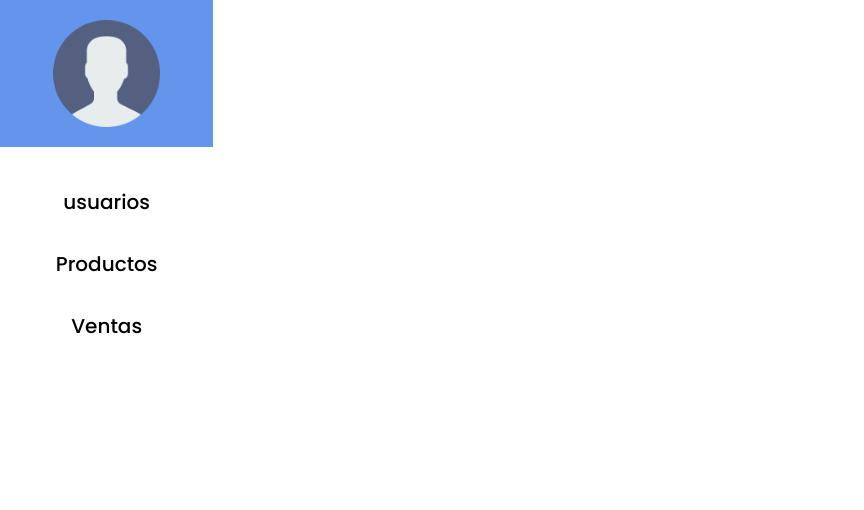
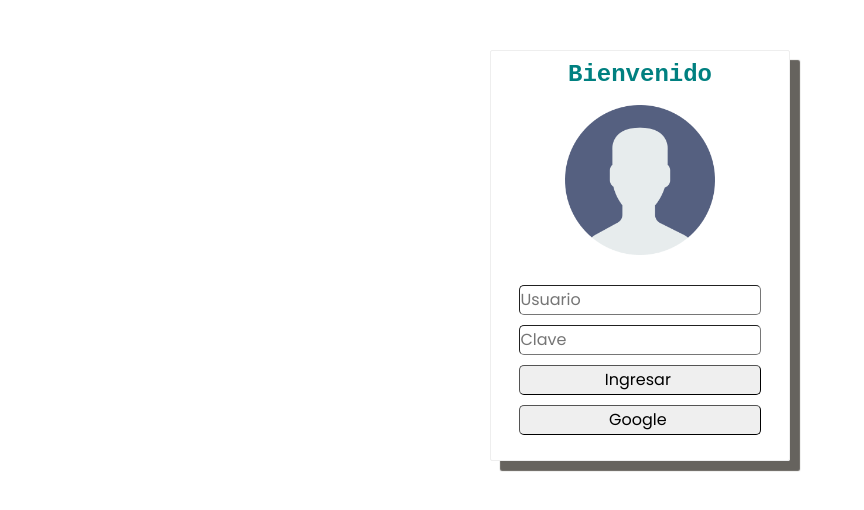
Before and after one commit to Alejo-Nino95/Proyecto-C3-Grupo-16, a React (Create React App) app in the folder proyecto-react/: page / in a window 1280 px wide. Shown: the top 510 px of the page, without its empty margins (0-864 px from the left). Built offline with nearby package versions, Linux system fonts and the light colour scheme.

Commit message:
cambios en los componentes y rutas

```diff
--- a/proyecto-react/src/components/Login.css
+++ b/proyecto-react/src/components/Login.css
@@ -1,3 +1,4 @@
+
 
 
 .Login{
@@ -13,18 +14,21 @@
     border-style: solid ;
     border-width: 1px;
     padding: 5px;
-    background-color: white;
-    border-radius: 10px;
     width: 300px;
+    box-shadow: rgb(102, 99, 94) 10px 10px 1px;
+    border-radius: 2px;
+    border-style: groove;
 }
 .contenedor-login h4{
     text-align: center;
     margin:auto;
-    background-color: rgb(0, 0, 0);
     color: white;
     padding: 5px;
     margin-bottom: 10px;
-    width: 80%;
+    width: 100%;
+    color: teal;
+    font-weight: bolder;
+    font-family: monospace;
     border-radius: 5px;
 }
 
@@ -38,15 +42,16 @@
     border-radius: 10px;
 }
 
-.img-login{
+
+
+.img-lo{
     display: flex;
     flex-direction: row;
     justify-content: center;
     margin-bottom: 10px;
-
 }
 
-.img-login img{
+.img-lo img{
 
     width: 150px;
 
@@ -58,15 +63,15 @@
     width: 90%;
     border-radius: 5px;
     border-width: 1px;
-    border-color: teal;
 }
+
+
 
 @media(max-width:400px){
     .contenedor-login{
         border-style: solid ;
         border-width: 1px;
         padding: 10px;
-        background-color: white;
         border-top-left-radius: 10px;
         border-bottom-right-radius: 10px;
         width: 80%;
--- a/proyecto-react/src/components/Login.jsx
+++ b/proyecto-react/src/components/Login.jsx
@@ -3,17 +3,28 @@ import ReactDOM from 'react-dom';
 import './Login.css';
 import logo from '../imagenes/logo.png';
 
-function Login() {
+
+class Login extends React.Component{
+  constructor(props){
+    super(props)
+  }
+
+
+  validarIngreso = () => {
+    this.props.history.push('/main')
+  }
+
+  render(){
     return (
       <div className="Login">
         <div className="contenedor-login">
           <h4>Bienvenido</h4>
-         <div className="img-login">
+         <div className="img-lo">
            <img src={logo} alt="" />
          </div>
 
          <div className="form-login">
-           <form action="">
+           <form action="" onSubmit={this.validarIngreso}>
             <input type="text" placeholder="Usuario" />
             <input type="password"  placeholder="Clave"/>
             <input type="submit" value="Ingresar "/>
@@ -25,5 +36,6 @@ function Login() {
       </div>
     );
   }
+}
 
-  export default Login;
+export default Login;
--- a/proyecto-react/src/components/interfazGeneral.css
+++ b/proyecto-react/src/components/interfazGeneral.css
@@ -13,17 +13,20 @@ body{
 
 .interfaz-principal{
     display: grid;
-    grid-template-columns: 2fr 10fr;
-    height: 50%;
+    width: 100%;
+    grid-template-columns: 3fr 14fr;
 
 }
 
 
+
 .items{
     display: grid;
-    text-align: center;display: flex;
+    text-align: center;
+    display: flex;
     flex-direction: column;
     align-items: center;
+
 }
 
 
@@ -80,8 +83,9 @@ body{
     margin-bottom: 30px;
     border-radius: 10px;
     width: 80%;
+}
 
-}
+
 
 
 .img-login{
@@ -108,9 +112,7 @@ body{
 }
 
 
-.componente:hover{
-    background-color: rgb(156, 154, 154);
-}
+
 
 .componente-activo{
     width: 100%;
@@ -118,6 +120,8 @@ body{
     justify-content: center;
     flex-wrap: wrap;
 }
+
+
 .componente-activo h4{
     margin-top: 10px;
     background-color:rgb(126, 42, 42);;
@@ -144,3 +148,18 @@ a{
 a:hover{
     color: black;
 }
+
+.btn-comp{
+    width: 100%;
+    border-radius: 5px;
+    height: 40px;
+    border-style: none;
+}
+
+.btn-comp:hover{
+    width: 100%;
+    border-radius: 5px;
+    background-color: cornflowerblue;
+    color: white;
+
+}
--- a/proyecto-react/src/components/interfazGeneral.jsx
+++ b/proyecto-react/src/components/interfazGeneral.jsx
@@ -29,12 +29,38 @@ import {
 
 
 
-function InterfazPrincipal() {
-    return (
 
+class InterfazPrincipal extends React.Component{
+    constructor(propiedaades){
+        super(propiedaades)
+        this.state={
+            componenteActivo:"Bienvenido"
+        }
+    }
+
+    cargarUsuarios = () =>{
+        this.setState({
+            componenteActivo:<Usuario/>
+        })
+    }
+
+    cargarProductos = () =>{
+        this.setState({
+            componenteActivo:<Producto/>
+        })
+    }
+
+    cargarVentas = () =>{
+        this.setState({
+            componenteActivo:<Ventas/>
+        })
+    }
+
+
+
+    render(){
+        return(
             <div className="interfaz-principal">
-          <Router>
-
             <div className="items">
                   <div className="img-login">
                        <img className="user-img" src={logo} alt=""/>
@@ -47,27 +73,21 @@ function InterfazPrincipal() {
                   <div className="lista-componentes">
                       <div className="componente">
                           <h4 className="link-comp">
-                            <Link to="/usuarios">
-                                     <h4>usuarios</h4>
-                            </Link>
+                             <button className="btn-comp" onClick={this.cargarUsuarios}> Usuarios </button>
                           </h4>
                       </div>
 
 
                       <div className="componente">
                           <h4 className="link-comp">
-                            <Link to="/productos">
-                                     <h4>Productos</h4>
-                            </Link>
+                                <button  className="btn-comp" onClick={this.cargarProductos}> Productos </button>
                           </h4>
                       </div>
 
 
                       <div className="componente">
                           <h4 className="link-comp">
-                            <Link to="/ventas">
-                                     <h4>Ventas</h4>
-                            </Link>
+                             <button  className="btn-comp" onClick={this.cargarVentas}> Ventas </button>
                           </h4>
                       </div>
 
@@ -75,38 +95,16 @@ function InterfazPrincipal() {
             </div>
 
 
+
             <div className="vista">
                    <div className="vista-componente">
-
-                        <Switch>
-
-                            <Route path="/login">
-                                <Login/>
-                            </Route>
-
-                            <Route path="/productos">
-                                <Producto/>
-                            </Route>
-
-                            <Route path="/modificacion">
-                                <ModificacionProductos/>
-                            </Route>
-
-                            <Route path="/usuarios">
-                                <Usuario/>
-                            </Route>
-
-                            <Route path="/ventas">
-                                <Ventas/>
-                            </Route>
-
-                        </Switch>
-
+                        { this.state.componenteActivo }
                    </div>
             </div>
-          </Router>
         </div>
-    );
+        )
+    }
 }
 
+
   export default InterfazPrincipal;
--- a/proyecto-react/src/index.js
+++ b/proyecto-react/src/index.js
@@ -5,11 +5,12 @@ import './index.css';
 //import Login from './components/Login';
 //import App from './App';
 import InterfazGeneral from './components/interfazGeneral'
+import Enrutador from './rutas';
 
 
 ReactDOM.render(
   <React.StrictMode>
-    <InterfazGeneral/>
+    <Enrutador/>
   </React.StrictMode>,
   document.getElementById('root')
 );
--- /dev/null
+++ b/proyecto-react/src/rutas.js
@@ -0,0 +1,18 @@
+import React from "react";
+import { BrowserRouter as Router , Route , Switch } from "react-router-dom";
+import InterfazPrincipal from "./components/interfazGeneral";
+import Login from "./components/Login";
+import ModificacionProductos from "./components/ModificacionProductos";
+
+
+export default function Enrutador(){
+   return(
+    <Router>
+        <Switch>
+            <Route exact path = "/" component={Login}/>
+            <Route exact path = "/main" component={InterfazPrincipal}/>
+            <Route exact path = "/modificacion" component={ModificacionProductos}/>
+        </Switch>
+    </Router>
+   )
+}
```
Lines whose indentation alone changed are shown as unchanged.
